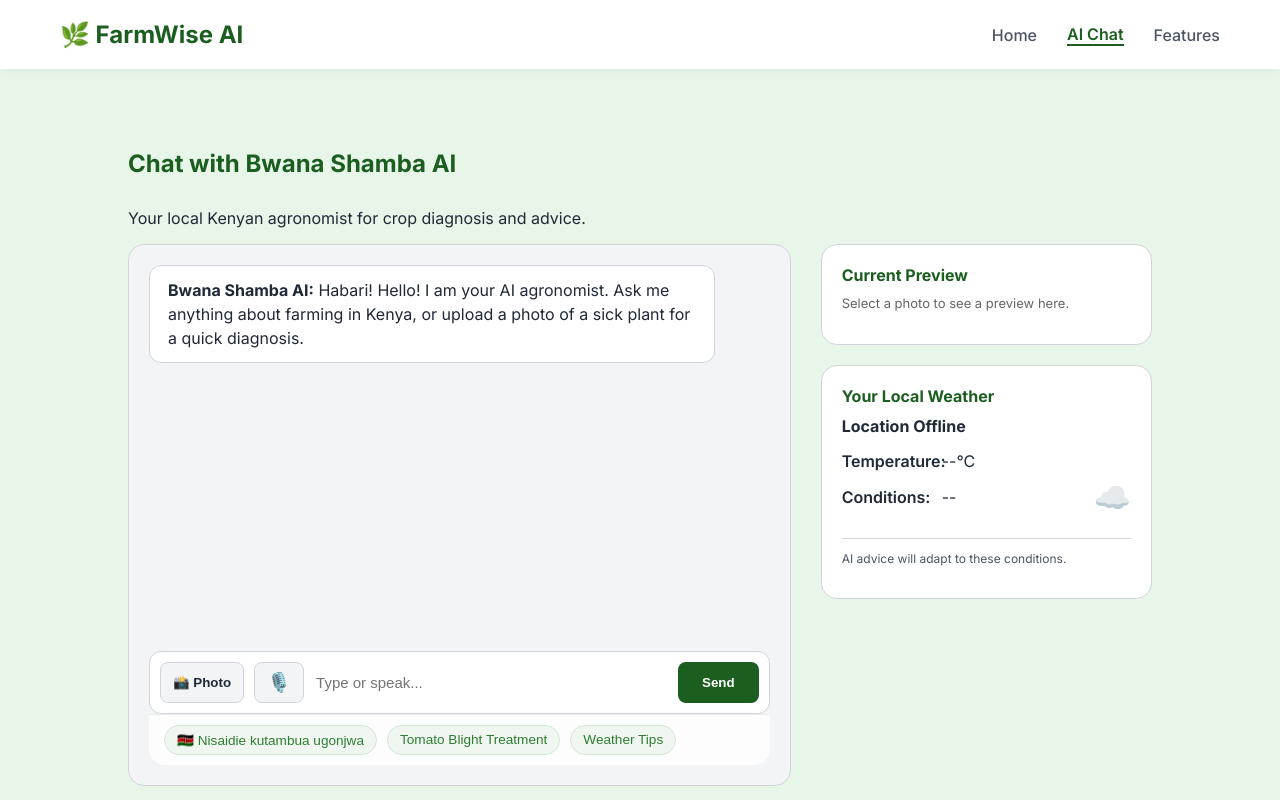
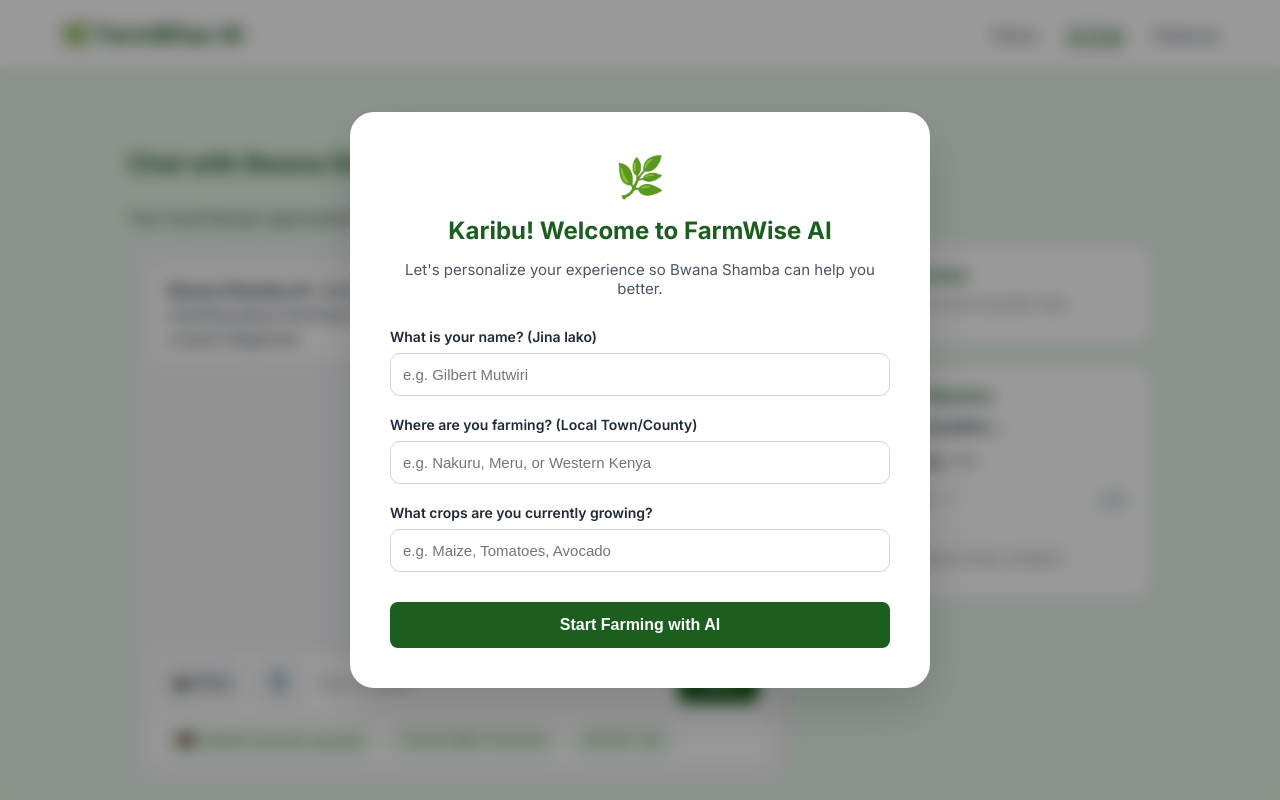
Before and after one commit to Slowkill-netizen/AI-Farming-Assistant-FarmWise-AI, a website: page chat.html in a window 1280 px wide. Shown: the top 800 px of the page. Drawn offline with Linux system fonts and the light colour scheme; no server answers.

Commit message:
Feature: Farmer Profile onboarding and conversational memory

```diff
--- a/chat.html
+++ b/chat.html
@@ -8,6 +8,34 @@
     <link rel="stylesheet" href="style.css">
 </head>
 <body class="chat-page">
+
+    <!-- FARMER PROFILE MODAL -->
+    <div id="profileModal" class="modal-overlay">
+        <div class="modal-content">
+            <div class="modal-header">
+                <span class="logo-icon" style="font-size: 40px;">🌿</span>
+                <h2>Karibu! Welcome to FarmWise AI</h2>
+                <p>Let's personalize your experience so Bwana Shamba can help you better.</p>
+            </div>
+            <div class="modal-body">
+                <div class="form-group">
+                    <label for="farmerName">What is your name? (Jina lako)</label>
+                    <input type="text" id="farmerName" placeholder="e.g. Gilbert Mutwiri">
+                </div>
+                <div class="form-group">
+                    <label for="farmerLocation">Where are you farming? (Local Town/County)</label>
+                    <input type="text" id="farmerLocation" placeholder="e.g. Nakuru, Meru, or Western Kenya">
+                </div>
+                <div class="form-group">
+                    <label for="farmerCrops">What crops are you currently growing?</label>
+                    <input type="text" id="farmerCrops" placeholder="e.g. Maize, Tomatoes, Avocado">
+                </div>
+            </div>
+            <div class="modal-footer">
+                <button class="btn-primary" onclick="saveProfile()">Start Farming with AI</button>
+            </div>
+        </div>
+    </div>
 
     <!-- NAVBAR -->
     <nav class="navbar">
--- a/script.js
+++ b/script.js
@@ -1,5 +1,7 @@
 let currentImageBase64 = null;
 let currentWeather = null;
+let chatHistory = JSON.parse(localStorage.getItem("chatHistory")) || [];
+let farmerProfile = JSON.parse(localStorage.getItem("farmerProfile")) || null;
 
 async function sendMessage() {
     let userInput = document.getElementById("userInput");
@@ -29,13 +31,19 @@ async function sendMessage() {
     chatbox.scrollTop = chatbox.scrollHeight;
 
     const payload = {
-        message: input || "Please analyze this crop image. Identify the plant, any diseases or pests, and suggest local Kenyan treatments.",
+        message: input || "Please analyze this crop image.",
         image: currentImageBase64,
+        profile: farmerProfile,
+        history: chatHistory.slice(-10), // Send last 10 messages for context
         context: {
-            location: document.getElementById("weatherLocation").innerText,
+            location: farmerProfile ? farmerProfile.location : document.getElementById("weatherLocation").innerText,
             weather: currentWeather
         }
     };
+
+    // Add user message to local history
+    chatHistory.push({ role: "user", content: input || "[Image uploaded]" });
+    saveChatHistory();
 
     // Reset input elements
     removeImage();
@@ -50,6 +58,10 @@ async function sendMessage() {
 
         let data = await response.json();
         loading.remove();
+
+        // Add AI reply to history
+        chatHistory.push({ role: "assistant", content: data.reply });
+        saveChatHistory();
 
         const formattedReply = formatMessage(data.reply);
         chatbox.innerHTML += `<div class="bot-message">${formattedReply}</div>`;
@@ -132,10 +144,18 @@ function removeImage() {
     document.getElementById("fileInput").value = "";
 }
 
-async function fetchWeather() {
+async function fetchWeather(manualLocation = null) {
     try {
-        // Nairobi coordinates: 1.2921 S, 36.8219 E
-        const url = "https://api.open-meteo.com/v1/forecast?latitude=-1.2921&longitude=36.8219&current_weather=true";
+        let lat = -1.2921, lon = 36.8219; // Default Nairobi
+        let locationName = "Nairobi, Kenya";
+
+        if (manualLocation) {
+            locationName = manualLocation;
+            // Note: In a real app, we'd geocode the location string.
+            // For now, we'll use Nairobi as fallback but display the farmer's location name.
+        }
+
+        const url = `https://api.open-meteo.com/v1/forecast?latitude=${lat}&longitude=${lon}&current_weather=true`;
         const res = await fetch(url);
         const data = await res.json();
 
@@ -180,7 +200,59 @@ function formatMessage(text) {
     return text.replace(/\n/g, "<br>");
 }
 
+// MODAL & PROFILE LOGIC
+function checkProfile() {
+    if (!farmerProfile) {
+        document.getElementById("profileModal").style.display = "flex";
+    } else {
+        loadHistoryToUI();
+        fetchWeather(farmerProfile.location);
+    }
+}
+
+function saveProfile() {
+    const name = document.getElementById("farmerName").value;
+    const location = document.getElementById("farmerLocation").value;
+    const crops = document.getElementById("farmerCrops").value;
+
+    if (!name || !location || !crops) {
+        alert("Please fill in all details so Bwana Shamba can help you!");
+        return;
+    }
+
+    farmerProfile = { name, location, crops };
+    localStorage.setItem("farmerProfile", JSON.stringify(farmerProfile));
+
+    document.getElementById("profileModal").style.display = "none";
+
+    // Greet user
+    const chatbox = document.getElementById("chatbox");
+    chatbox.innerHTML += `<div class="bot-message"><strong>Bwana Shamba AI:</strong> Karibu sana, ${name}! It's good to meet you. I see you're farming in ${location} and growing ${crops}. How can I help you today?</div>`;
+
+    fetchWeather(location);
+}
+
+function saveChatHistory() {
+    localStorage.setItem("chatHistory", JSON.stringify(chatHistory));
+}
+
+function loadHistoryToUI() {
+    const chatbox = document.getElementById("chatbox");
+    chatHistory.forEach(msg => {
+        const cls = msg.role === "user" ? "user-message" : "bot-message";
+        const content = msg.role === "assistant" ? formatMessage(msg.content) : msg.content;
+        chatbox.innerHTML += `<div class="${cls}">${content}</div>`;
+    });
+    chatbox.scrollTop = chatbox.scrollHeight;
+}
+
+function clearMemory() {
+    localStorage.removeItem("chatHistory");
+    chatHistory = [];
+    location.reload();
+}
+
 // Call on load
 window.onload = () => {
-    fetchWeather();
+    checkProfile();
 };
--- a/style.css
+++ b/style.css
@@ -359,3 +359,88 @@ body {
 .chat-panel {
     height: 500px; /* Increased height for quick-actions */
 }
+
+/* MODAL STYLES */
+.modal-overlay {
+    position: fixed;
+    top: 0;
+    left: 0;
+    width: 100%;
+    height: 100%;
+    background: rgba(0, 0, 0, 0.4);
+    backdrop-filter: blur(8px);
+    display: none; /* Controlled by JS */
+    align-items: center;
+    justify-content: center;
+    z-index: 2000;
+}
+
+.modal-content {
+    background: var(--white);
+    padding: 40px;
+    border-radius: 24px;
+    width: 90%;
+    max-width: 500px;
+    box-shadow: 0 20px 50px rgba(0,0,0,0.15);
+    text-align: center;
+}
+
+.modal-header h2 {
+    color: var(--primary);
+    margin-top: 15px;
+    margin-bottom: 10px;
+}
+
+.modal-header p {
+    color: var(--text-gray);
+    font-size: 15px;
+    margin-bottom: 30px;
+}
+
+.modal-body {
+    text-align: left;
+}
+
+.form-group {
+    margin-bottom: 20px;
+}
+
+.form-group label {
+    display: block;
+    font-weight: 600;
+    margin-bottom: 8px;
+    font-size: 14px;
+    color: var(--text-dark);
+}
+
+.form-group input {
+    width: 100%;
+    padding: 12px;
+    border: 1.5px solid var(--border);
+    border-radius: 10px;
+    font-size: 15px;
+    box-sizing: border-box;
+    transition: border-color 0.3s;
+}
+
+.form-group input:focus {
+    border-color: var(--primary);
+    outline: none;
+}
+
+.modal-footer {
+    margin-top: 30px;
+}
+
+.modal-footer .btn-primary {
+    width: 100%;
+    padding: 14px;
+    font-size: 16px;
+}
+
+/* Responsive adjustments for modal */
+@media (max-width: 480px) {
+    .modal-content {
+        padding: 30px 20px;
+    }
+}
```
Also changed, not shown: api/chat.js (+9 -3 lines), server.js (+9 -3 lines).
